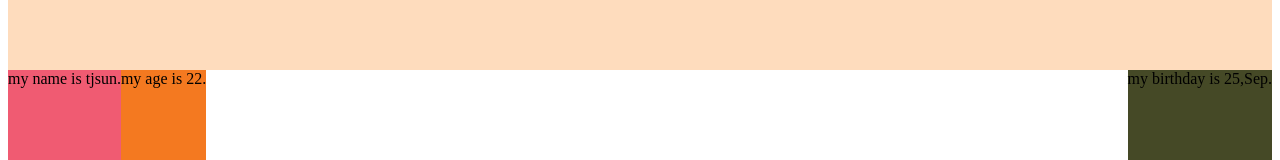
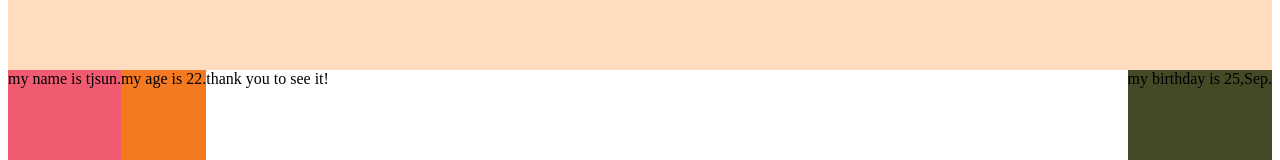
Before and after one commit to purpletianjing/my-pages, a plain HTML site: page index.html in a window 1280 px wide. Shown: the part 249-409 px from the top of the page. Drawn offline with Linux system fonts and the light colour scheme.

Commit message:
add a div in lines 22

```diff
--- a/index.html
+++ b/index.html
@@ -19,5 +19,8 @@
 		my birthday is 25,Sep.
 	</div>
 </div>
+<div id = "bottom">
+	thank you to see it!
+</div>
 </body>
 </html>
```
